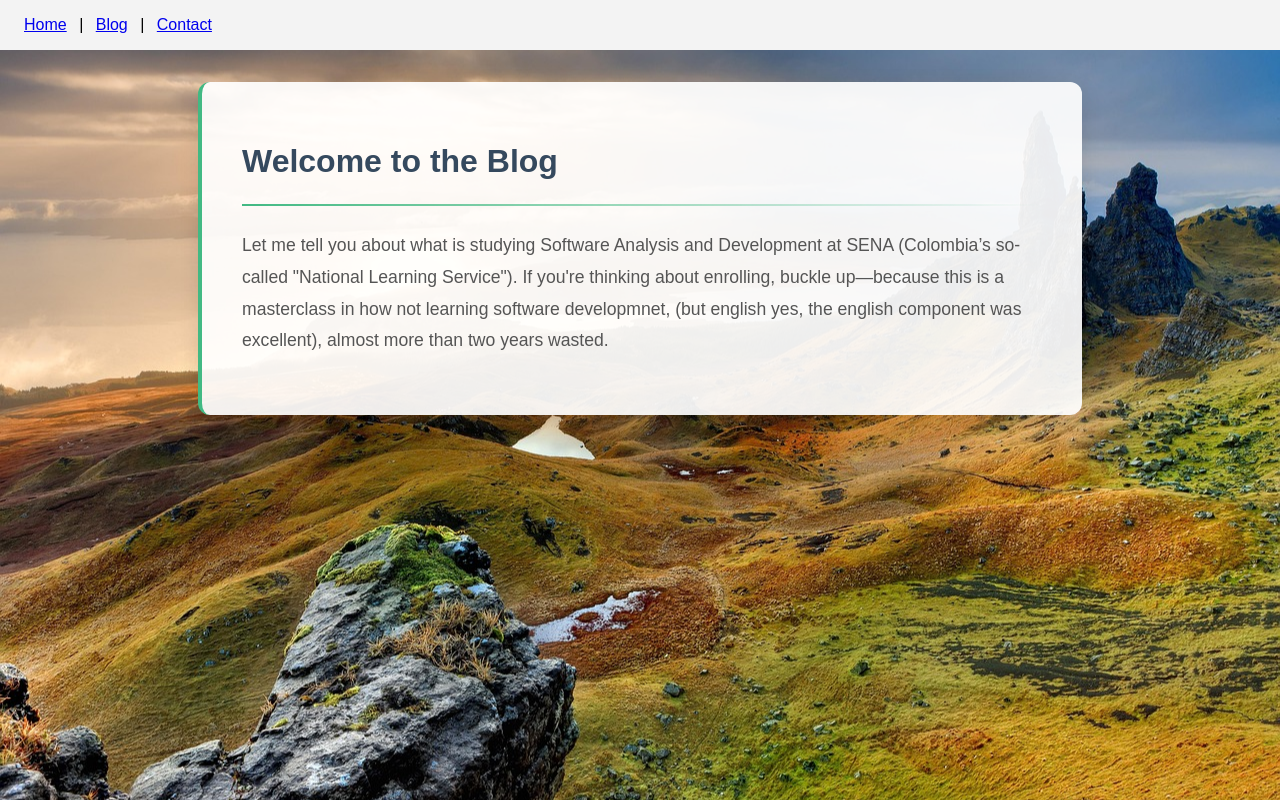
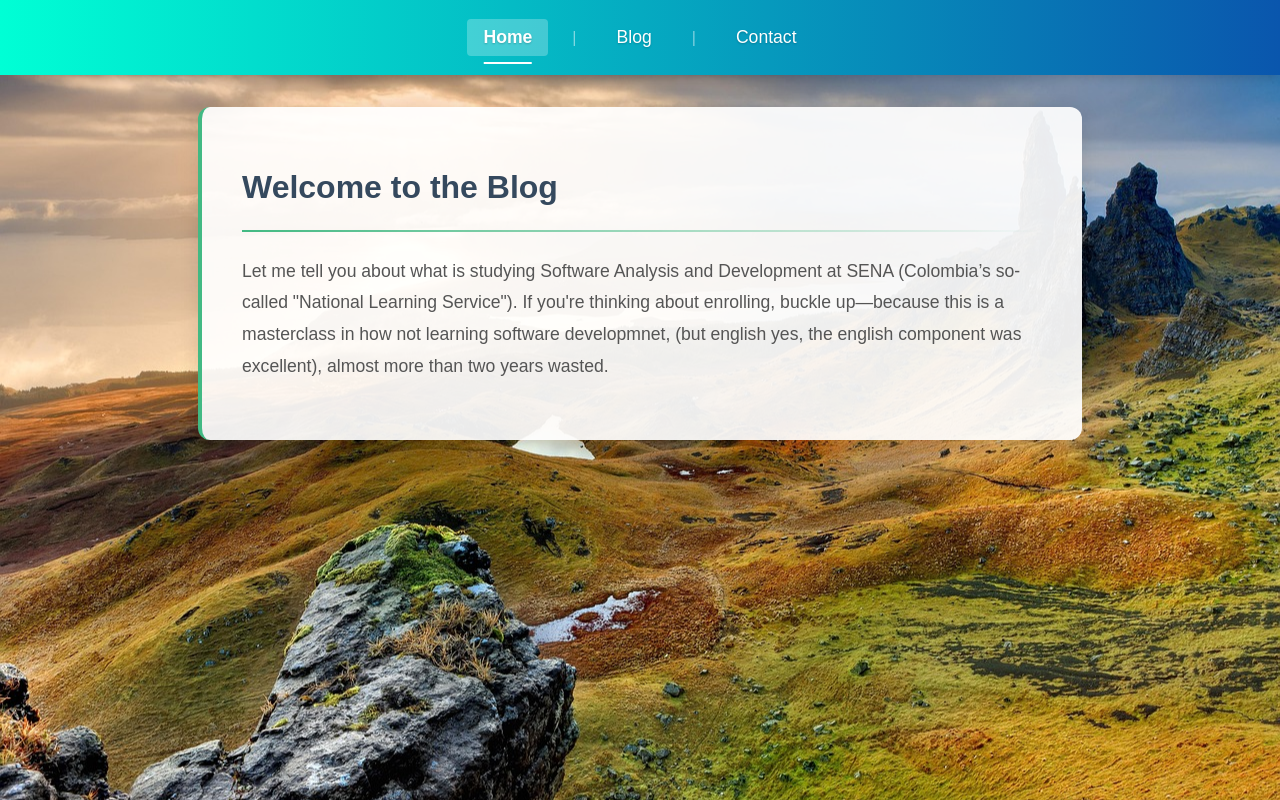
Before and after one commit to Marxianfriedman/blog, a Vue app: page / in a window 1280 px wide. Built offline with nearby package versions, Linux system fonts and the light colour scheme.

Commit message:
arreglo de estilos

```diff
--- a/src/components/NavBar.vue
+++ b/src/components/NavBar.vue
@@ -1,18 +1,84 @@
 <template>
-  <nav>
-    <router-link to="/">Home</router-link> |
-    <router-link to="/blog">Blog</router-link> |
-    <router-link to="/contacto">Contact</router-link>
+  <nav class="main-nav">
+    <div class="nav-links">
+      <router-link to="/" class="nav-link">Home</router-link>
+      <span class="link-separator">|</span>
+      <router-link to="/blog" class="nav-link">Blog</router-link>
+      <span class="link-separator">|</span>
+      <router-link to="/contacto" class="nav-link">Contact</router-link>
+    </div>
   </nav>
 </template>
 
 <style scoped>
-nav {
-  padding: 1rem;
-  background: #f3f3f3;
+.main-nav {
+  padding: 1.2rem 1rem;
+  background: linear-gradient(to right, rgb(0, 255, 213), #0a56ad);
   margin-bottom: 2rem;
+  box-shadow: 0 2px 10px rgba(0, 0, 0, 0.15);
 }
-nav a {
+
+.nav-links {
+  display: flex;
+  justify-content: center;
+  align-items: center;
+  gap: 1rem;
+  max-width: 1200px;
+  margin: 0 auto;
+}
+
+.nav-link {
   margin: 0 0.5rem;
+  color: white;
+  text-decoration: none;
+  font-weight: 500;
+  font-size: 1.1rem;
+  padding: 0.5rem 1rem;
+  border-radius: 4px;
+  transition: all 0.3s ease;
+  position: relative;
+  text-shadow: 0 1px 2px rgba(0, 0, 0, 0.2);
+}
+
+.nav-link:hover {
+  background-color: rgba(255, 255, 255, 0.15);
+  transform: translateY(-2px);
+}
+
+.nav-link.router-link-exact-active {
+  background-color: rgba(255, 255, 255, 0.25);
+  font-weight: 600;
+}
+
+.nav-link.router-link-exact-active::after {
+  content: '';
+  position: absolute;
+  bottom: -8px;
+  left: 50%;
+  transform: translateX(-50%);
+  width: 60%;
+  height: 2px;
+  background-color: white;
+}
+
+.link-separator {
+  color: rgba(255, 255, 255, 0.5);
+  user-select: none;
+}
+
+@media (max-width: 600px) {
+  .nav-links {
+    flex-wrap: wrap;
+    gap: 0.5rem;
+  }
+
+  .nav-link {
+    font-size: 1rem;
+    padding: 0.4rem 0.8rem;
+  }
+
+  .link-separator {
+    display: none;
+  }
 }
 </style>
```
